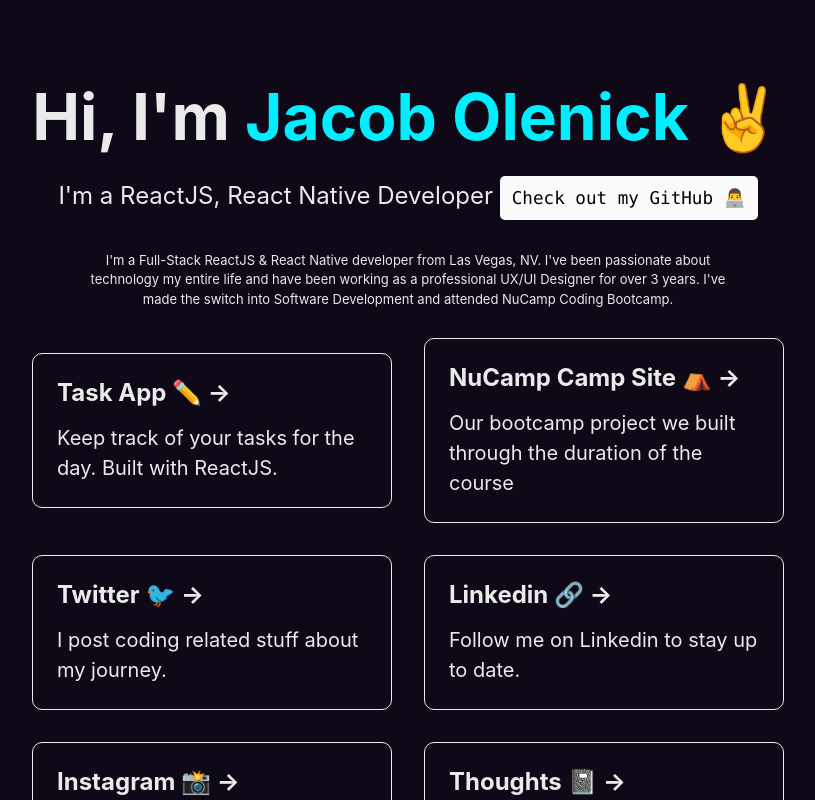
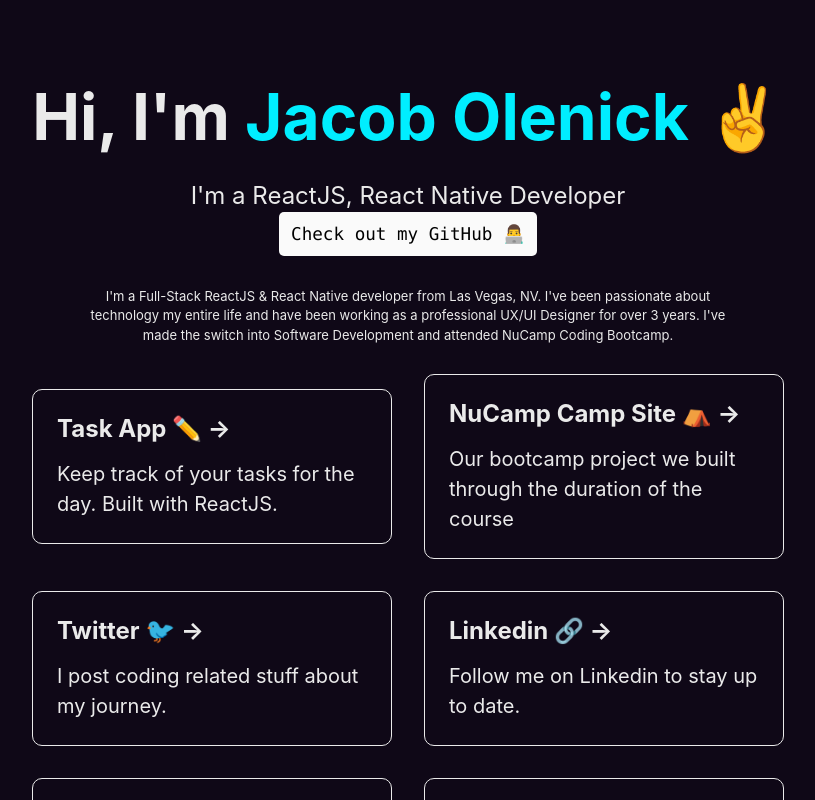
Before and after one commit to jacobolenick/portfoliosite, a Next.js app: page / in a window 1280 px wide. Shown: the top 800 px of the page, without its empty margins (232-1047 px from the left). Built offline with nearby package versions, Linux system fonts and the light colour scheme.

Commit message:
added a brak point for the github text under tagline

```diff
--- a/pages/index.js
+++ b/pages/index.js
@@ -15,9 +15,13 @@
           </a>
         </h1>
 
+
+
         <p className={styles.description}>
           I'm a ReactJS, React Native Developer{' '}
+          <br/>
           <a href='https://www.github.com/jacobolenick' code className={styles.code}>Check out my GitHub 👨‍💻 </a>
+
         </p>
 
 
--- a/styles/Home.module.css
+++ b/styles/Home.module.css
@@ -76,8 +76,8 @@
   line-height: 1.5;
   font-size: 1.5rem;
   color: #eaeaea;
-  margin-left: 40px;
-  margin-right: 40px;
+  margin-left: 20px;
+  margin-right: 20px;
   text-align: center;
 
 }
```
Also changed, not shown: imgs/jacob.png (added).
